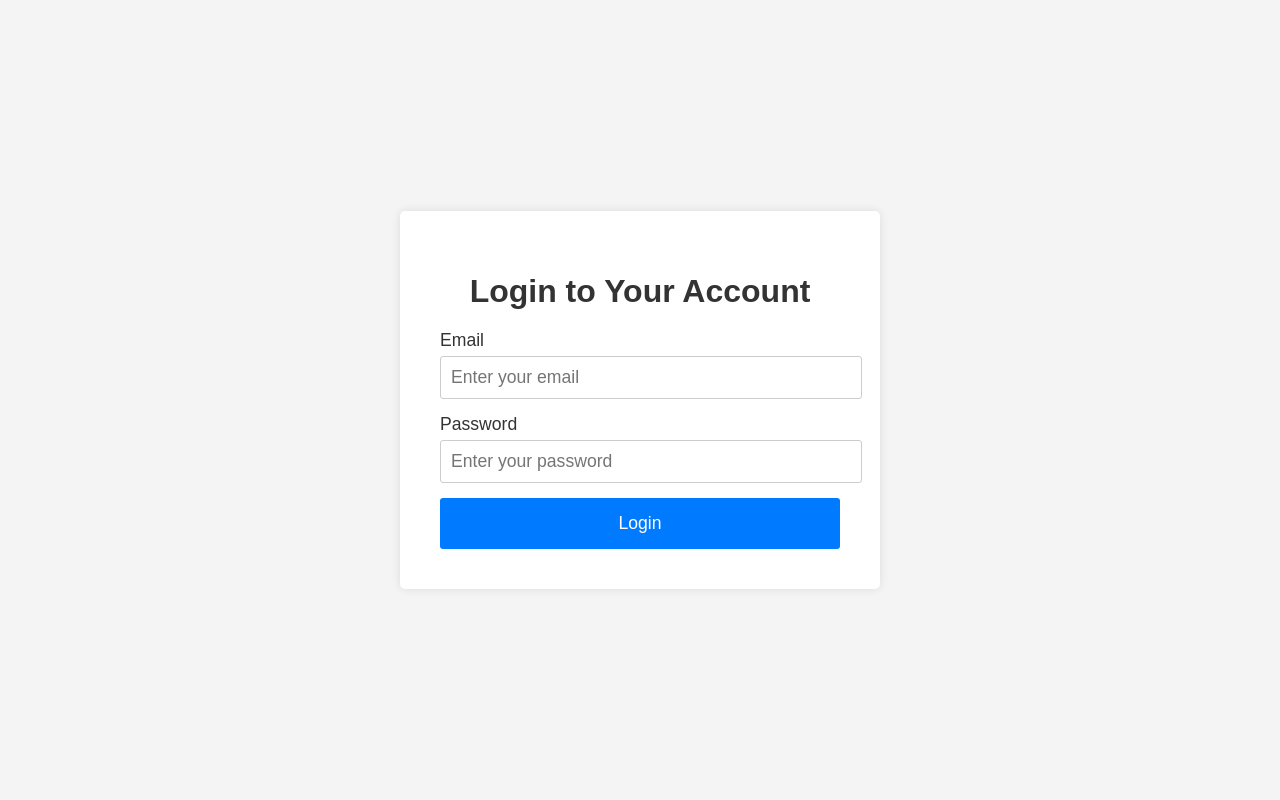
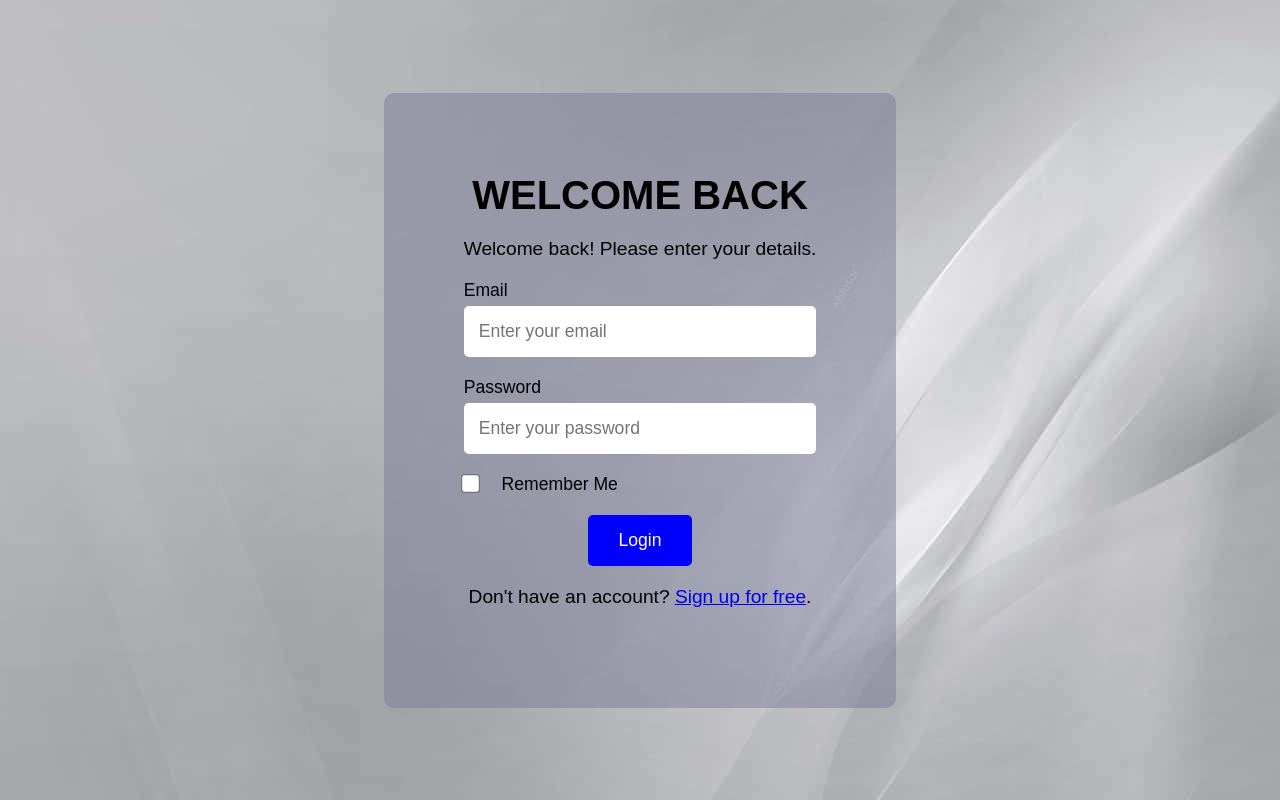
Before and after one commit to Esther-Wagatwe/memorable_events, a Flask app: page /accounts/login in a window 1280 px wide. Run offline with Flask 3, Linux system fonts and the light colour scheme.

Commit message:
Render login and signup page

```diff
--- a/app/app.py
+++ b/app/app.py
@@ -4,8 +4,12 @@ from sqlalchemy import create_engine
 from sqlalchemy.orm import sessionmaker
 from os import getenv
 from views import app_views
+import secrets
 
 app = Flask(__name__)
+
+app.secret_key = secrets.token_hex(16)
+
 app.url_map.strict_slashes = False
 app.register_blueprint(app_views)
 
@@ -14,37 +18,7 @@ db_password = getenv('DB_PASSWORD')
 db_host = getenv('DB_HOST')
 db_name = getenv('DB_NAME')
 
-# Configure SQLAlchemy for MySQL on web-01 server
 SQLALCHEMY_DATABASE_URI = "mysql://{}:{}@{}/{}".format(db_user, db_password, db_host, db_name)
-from flask import Flask
-from sqlalchemy import create_engine
-from sqlalchemy.orm import sessionmaker
-from os import getenv
-from views import app_views
-
-app = Flask(__name__)
-app.url_map.strict_slashes = False
-
-app.register_blueprint(app_views)
-
-# db_user = getenv('DB_USER')
-# db_password = getenv('DB_PASSWORD')
-# db_host = getenv('DB_HOST')
-# db_name = getenv('DB_NAME')
-
-# SQLALCHEMY_DATABASE_URI = "mysql://{}:{}@{}/{}".format(db_user, db_password, db_host, db_name)
-# print("Database URI:", SQLALCHEMY_DATABASE_URI)
-#engine = create_engine(SQLALCHEMY_DATABASE_URI)
-# try:
-#     engine = create_engine(SQLALCHEMY_DATABASE_URI)
-#     # Try to connect
-#     with engine.connect() as connection:
-#         print("Database connection successful!")
-# except Exception as e:
-#     print("Error connecting to database:", e)
-
-# Session = sessionmaker(bind=engine)
-
 
 if __name__ == '__main__':
     app.run(host='0.0.0.0', port='8000', debug=True)
--- a/app/static/css/login.css
+++ b/app/static/css/login.css
@@ -1,68 +1,195 @@
-/* General styles */
+/* Reset some default styles */
+* {
+    margin: 0;
+    padding: 0;
+    box-sizing: border-box;
+}
+
+/* Body styling */
 body {
     font-family: Arial, sans-serif;
-    background-color: #f4f4f4;
     display: flex;
+    flex-direction: column;
     justify-content: center;
     align-items: center;
     height: 100vh;
-    margin: 0;
+    color: #ffffff; /* Text color for visibility on dark background */
 }
 
-/* Container styles */
-.login-container {
-    background-color: #fff;
-    padding: 40px;
-    border-radius: 5px;
-    box-shadow: 0 0 10px rgba(0, 0, 0, 0.1);
-    width: 400px;
-    text-align: center;
+
+header {
+    width: 100%;
+    padding: 10px 20px;
+    display: flex;
+    justify-content: space-between;
+    align-items: center;
+    position: absolute;
+    top: 0;
+    left: 0;
 }
 
-/* Header styles */
-.login-container h1 {
-    margin-bottom: 20px;
-    color: #333;
-    font-size: 2rem; /* Increased font size */
+.header-content {
+    display: flex;
+    align-items: center;
 }
 
-/* Form styles */
-.login-form {
-    display: flex;
-    flex-direction: column;
+.signup-button {
+    margin-left: auto; /* Push the button to the right */
 }
 
-.form-group {
-    margin-bottom: 15px;
+.signup-button .signup-link {
+    background-color: blue;
+    color: #ffffff;
+    text-decoration: none;
+    padding: 10px 20px;
+    border-radius: 5px;
+    font-weight: bold;
+}
+
+.signup-button .signup-link:hover {
+    background-color: #2a7375;
+}
+
+/* Login container */
+.login-container {
+    background-color: rgba(129, 129, 146, 0.5); /* Semi-transparent background */
+    padding: 100px;
+    border-radius: 10px;
+    text-align: center;
+    max-width: 600px; /* Increase max-width for better fit */
+}
+
+.login-container h1 {
+    font-size: 2.5rem; /* Larger heading size */
+    margin-bottom: 20px;
+}
+
+.login-container p {
+    margin-bottom: 20px;
+    font-size: 1.2rem; /* Larger font size */
+}
+
+.login-form .form-group {
+    margin-bottom: 20px;
     text-align: left;
 }
 
-.form-group label {
+.login-form label {
     display: block;
     margin-bottom: 5px;
-    color: #333;
-    font-size: 1.1rem; /* Increased font size */
+    font-size: 1.1rem; /* Larger font size */
 }
 
-.form-group input {
+/* Reset some default styles */
+* {
+    margin: 0;
+    padding: 0;
+    box-sizing: border-box;
+}
+
+/* Body styling */
+body {
+    font-family: Arial, sans-serif;
+    display: flex;
+    flex-direction: column;
+    justify-content: center;
+    align-items: center;
+    height: 100vh;
+    color: black; /* Text color for visibility on dark background */
+}
+
+header {
     width: 100%;
-    padding: 10px; /* Increased padding */
-    border: 1px solid #ccc;
-    border-radius: 3px;
-    font-size: 1.1rem; /* Increased font size */
+    padding: 10px 20px;
+    display: flex;
+    justify-content: space-between;
+    align-items: center;
+    position: absolute;
+    top: 0;
+    left: 0;
+}
+
+/* Login container */
+.login-container {
+    background-color: rgba(124, 124, 151, 0.5);
+    padding: 80px;
+    border-radius: 10px;
+    text-align: center;
+    max-width: 600px;
+}
+
+.login-container h1 {
+    font-size: 2.5rem; /* Larger heading size */
+    margin-bottom: 20px;
+}
+
+.login-container p {
+    margin-bottom: 20px;
+    font-size: 1.2rem; /* Larger font size */
+}
+
+.login-form .form-group {
+    margin-bottom: 20px;
+    text-align: left;
+}
+
+.login-form label {
+    display: block;
+    margin-bottom: 5px;
+    font-size: 1.1rem; /* Larger font size */
+}
+
+.login-form input[type="email"],
+.login-form input[type="password"] {
+    width: 100%;
+    padding: 15px;
+    font-size: 1.1rem; /* Larger font size */
+    border-radius: 5px;
+    border: none;
+    background-color: #ffffff; /* White background for inputs */
+}
+
+.login-form input[type="checkbox"] {
+    margin-right: 5px;
+    transform: scale(3.0); /* Increase checkbox size */
 }
 
 .login-button {
-    padding: 15px; /* Increased padding */
-    background-color: #007bff;
-    color: #fff;
+    background-color: blue;
+    color: #ffffff;
     border: none;
-    border-radius: 3px;
+    padding: 15px 30px; /* Larger padding */
     cursor: pointer;
-    transition: background-color 0.3s ease;
-    font-size: 1.1rem; /* Increased font size */
+    border-radius: 5px;
+    font-size: 1.1rem; /* Larger font size */
 }
 
 .login-button:hover {
-    background-color: #0056b3;
+    background-color: #454ba0; /* Darker green on hover */
 }
+
+.login-container p:last-child {
+    margin-top: 20px;
+}
+
+.login-form input[type="checkbox"] {
+    margin-right: 20px;
+}
+
+.login-button {
+    background-color: blue;
+    color: #ffffff;
+    border: none;
+    padding: 15px 30px; /* Larger padding */
+    cursor: pointer;
+    border-radius: 5px;
+    font-size: 1.1rem; /* Larger font size */
+}
+
+.login-button:hover {
+    background-color: #454ba0; /* Darker green on hover */
+}
+
+.login-container p:last-child {
+    margin-top: 20px;
+}
--- a/app/templates/auth/login.html
+++ b/app/templates/auth/login.html
@@ -6,9 +6,11 @@
     <title>Memorable Events</title>
     <link rel="stylesheet" href="{{ url_for('static', filename='css/login.css') }}">
 </head>
-<body>
+<body style="background-image: url('{{ url_for('static', filename='images/login.jpg') }}'); background-size: cover;">
+
     <div class="login-container">
-        <h1>Login to Your Account</h1>
+        <h1>WELCOME BACK</h1>
+        <p>Welcome back! Please enter your details.</p>
         <form action="/accounts/login" method="post" class="login-form">
             <div class="form-group">
                 <label for="email">Email</label>
@@ -18,8 +20,12 @@
                 <label for="password">Password</label>
                 <input type="password" name="password" placeholder="Enter your password" required>
             </div>
+            <div class="form-group">
+                <label><input type="checkbox" name="remember" style="transform: scale(1.5);"> Remember Me</label>
+            </div>
             <button type="submit" class="login-button">Login</button>
         </form>
+        <p>Don't have an account? <a href="{{ url_for('app_views.signup') }}">Sign up for free</a>.</p>
     </div>
 </body>
 </html>
--- a/app/views/login.py
+++ /dev/null
@@ -1,47 +0,0 @@
-from flask import Flask, request, session, redirect, url_for, render_template, jsonify
-from models.engine import Session
-from models import User
-from views import app_views
-
-
-
-@app_views.route("/accounts/login", methods=['GET', 'POST'], endpoint='login')
-def login():
-
-    if request.method == 'POST':
-        print(request.form)
-
-        # Extract user creds
-        user_email = request.form['email']
-        user_password = request.form['password']
-
-    return render_template('auth/login.html')
-
-@app_views.route('/users/', methods=['GET'])
-def get_users():
-    session = Session()
-    users = session.query(User).all()
-    session.close()
-    return jsonify([user.serialize() for user in users]), 200
-
-@app_views.route('/users/', methods=['POST'])
-def create_user():
-    # Parse JSON data from request
-    email = request.json.get('email')
-    password_hash = request.json.get('password_hash')
-    username = request.json.get('username')
-
-    # Validate data
-    if not email or not password_hash or not username:
-        return jsonify({'error': 'Please provide email, password_hash, and username'}), 400
-
-    # Create a new user object
-    new_user = User(email=email, password_hash=password_hash, username=username)
-
-    # Assuming you have a session and commit the changes
-    session = Session()
-    session.add(new_user)
-    session.commit()
-    session.close()
-
-    return jsonify({'message': 'User created successfully', 'user_id': new_user.user_id}), 201
--- /dev/null
+++ b/app/views/login_pg.py
@@ -0,0 +1,40 @@
+from flask import Flask, request, session, redirect, url_for, render_template, jsonify, flash
+from models.engine import Session
+from views import app_views
+from models import User
+
+
+
+@app_views.route("/accounts/login", methods=['GET', 'POST'], endpoint='login')
+def login():
+    if request.method == 'POST':
+        session_db = Session()
+
+        user_email = request.form['email']
+        user_password = request.form['password']
+        remember = request.form.get('remember')  # Check if 'remember' checkbox is checked
+
+        user = session_db.query(User).filter_by(email=user_email).first()
+
+        if user and user.check_password(user_password):
+            session['user_id'] = user.user_id
+            session['username'] = user.username
+
+            if remember:
+                session.permanent = True  # Set session to be permanent
+
+            session_db.close()
+            flash('Logged in successfully!', 'success')
+            return redirect(url_for('app_views.dashboard'))
+        else:
+            session_db.close()
+            flash('Invalid email or password', 'danger')
+
+    return render_template('auth/login.html')
+
+
+@app_views.route("/accounts/logout")
+def logout():
+    session.clear()
+    flash('You have been logged out.', 'success')
+    return redirect(url_for('login'))
--- a/app/views/signUp.py
+++ b/app/views/signup_pg.py
@@ -4,7 +4,7 @@ from views.decorators import login_required
 from models.engine import Session
 from views import app_views
 
-@app_views.route('/sign_in/')
+@app_views.route('/accounts/signup/')
 # @login_required
-def sign_up():
-    return render_template('vendor.html')
+def signup():
+    return render_template('signup.html')
--- a/app/views/task_pg.py
+++ b/app/views/task_pg.py
@@ -5,7 +5,7 @@ from models.engine import Session
 from views import app_views
 
 @app_views.route('/tasks', methods=['GET', 'POST'])
-# @login_required
+@login_required
 def manage_tasks():
     if request.method == 'POST':
         data = request.json
```
Also changed, not shown: app/models/user.py (+8 -3 lines), app/static/css/signup.css (added, +81 -0 lines), app/templates/signup.html (added, +33 -0 lines), app/views/__init__.py (+4 -3 lines), app/views/users.py (added, +55 -0 lines), app/static/images/login.jpg (added), app/static/images/logo.png, app/views/dashboard_pg.py (renamed from app/views/dashboard.py), 3 other files.
